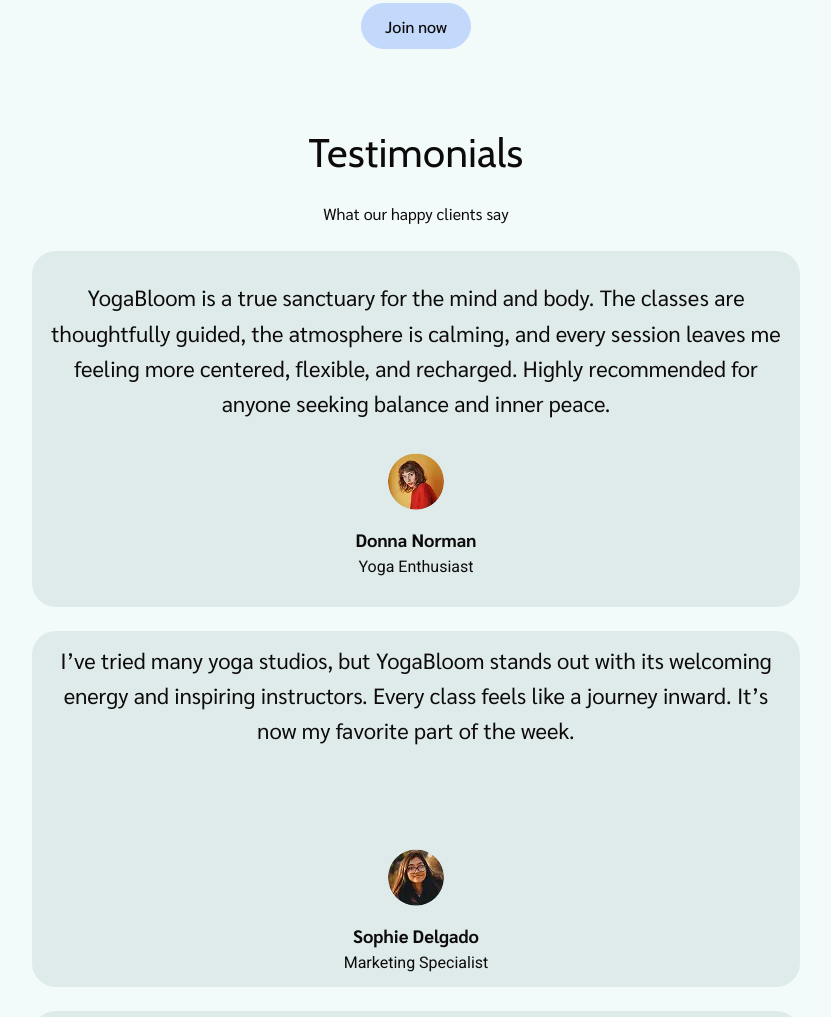
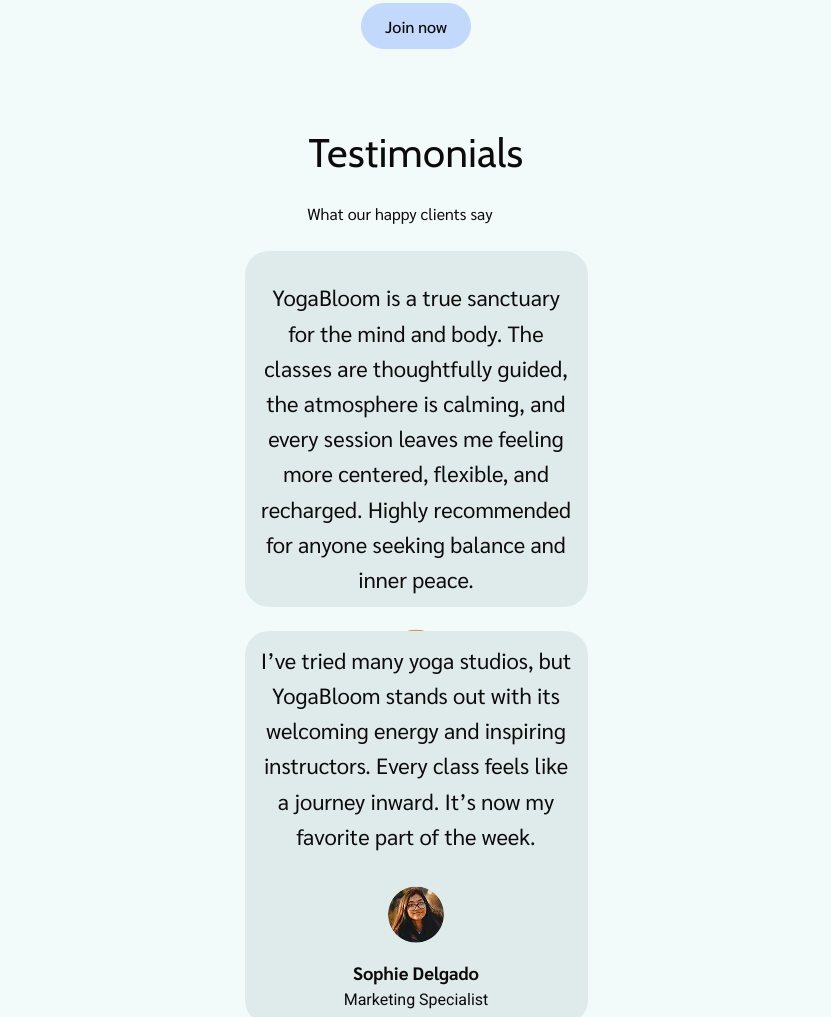
Before and after one commit to Anton111111111111111111111111111111/yogabloom-project-ind, a website built with Vite: page src/index.html in a window 1280 px wide. Shown: the part 5339-6356 px from the top of the page, without its empty margins (224-1055 px from the left). Built offline with nearby package versions, Linux system fonts and the light colour scheme; files whose address does not match are found by name.

Commit message:
commit message

```diff
--- a/src/css/footer.css
+++ b/src/css/footer.css
@@ -12,7 +12,7 @@
   border-radius: 16px;
   background-color: #f8fbfe;
   padding: 32px;
-  width: 100%; /**/
+  max-width: 343px; /**/
 }
 
 .footer-top {
--- a/src/css/testimonials.css
+++ b/src/css/testimonials.css
@@ -6,7 +6,7 @@
   margin: 0 auto;
   padding: 0; /**/
   min-width: 320px;
-  /* max-width: 375px; */
+  max-width: 343px; /**/
 }
 
 .testimonial-title {
@@ -17,20 +17,20 @@
   line-height: 1.2;
   letter-spacing: 0.01em;
   font-weight: 400;
-  width: 100%; /**/
+  max-width: 311px; /**/
 }
 
 .testimonial-description {
   text-align: center;
   margin-bottom: 24px;
-  width: 100%; /**/
+  max-width: 311px; /**/
 }
 
 .testimonials-list {
   display: flex;
   gap: 24px;
   flex-wrap: wrap;
-  width: 100%;
+  /* width: 100%; */
 }
 
 .testimonial-card {
@@ -41,14 +41,13 @@
   flex-direction: column;
   justify-content: space-between;
   align-items: center;
-  width: 100%; /**/
+  max-width: 343px; /**/
 }
 
 .quote {
   font-size: 22px;
   text-align: center;
   margin: 0 0 32px 0;
-  /* width: 100%;  */
 }
 
 .avatar-wrapper {
@@ -68,13 +67,11 @@
   font-weight: 700;
   text-align: center;
   font-size: 18px;
-  line-height: 1.6;
   font-family: 'Sarabun', sans-serif;
 }
 
 .avatar-status {
   font-family: 'Roboto', sans-serif;
-  font-size: 16px;
   line-height: 1.5;
   text-align: center;
   font-weight: 400;
```
